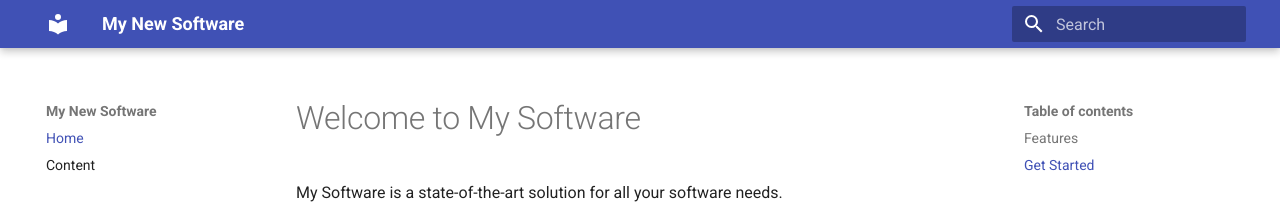
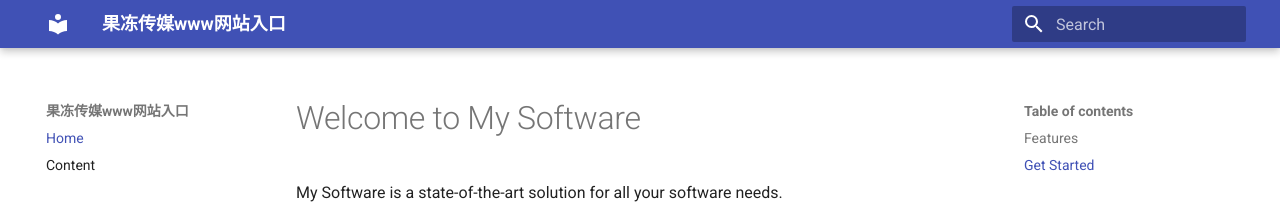
Before and after one commit to usbesk/003, an MkDocs documentation site: the page built from docs/index.md, in a window 1280 px wide. Shown: the top 208 px of the page. Built offline with MkDocs 1.6.1 and Material for MkDocs 9.7.7, drawn with Linux system fonts in a browser that asks for light colours.

Commit message:
Update mkdocs.yml

```diff
--- a/mkdocs.yml
+++ b/mkdocs.yml
@@ -1,6 +1,6 @@
-site_name: My New Software
-site_author: 作者名
-site_description: 欢迎访问
+site_name: 果冻传媒www网站入口
+site_author: 麻豆剧果冻传媒精品网站
+site_description: 果冻传媒精品推荐在线
 theme:
   name: readthedocs
 nav:
```
